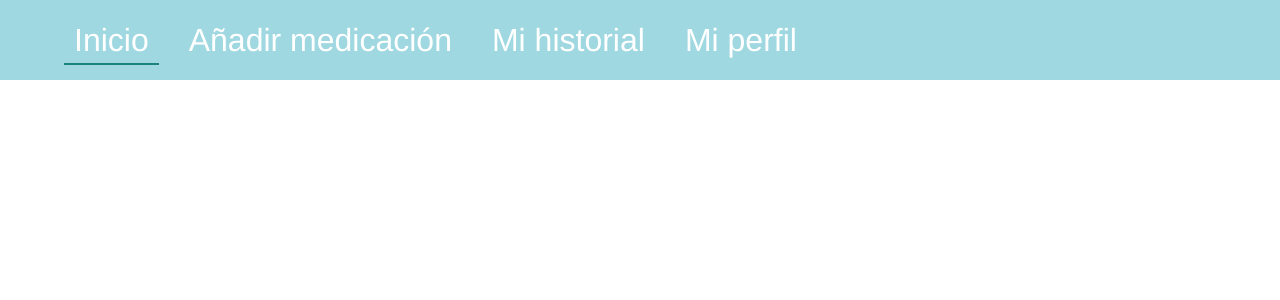
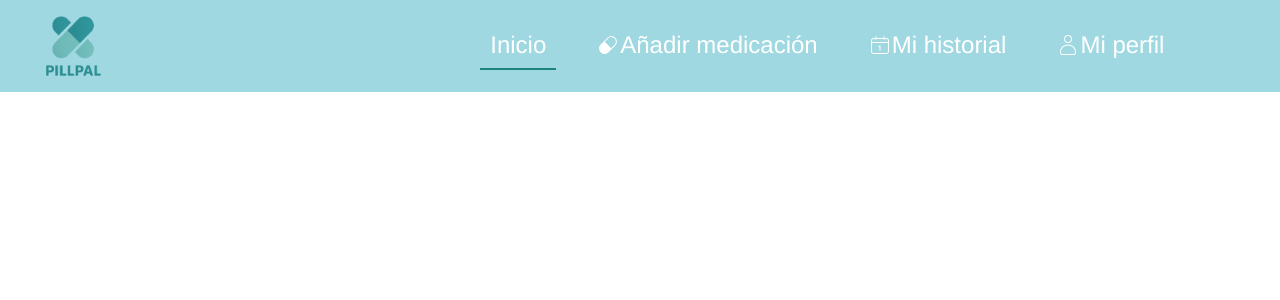
Before and after one commit to PillPal-FullStack/PillPal-Front, a React (Vite) app: page / in a window 1280 px wide. Shown: the top 300 px of the page. Built offline with nearby package versions, Linux system fonts and the light colour scheme.

Commit message:
feat(NavBar): added logo

```diff
--- a/package.json
+++ b/package.json
@@ -13,6 +13,7 @@
     "react": "^19.1.1",
     "react-dom": "^19.1.1",
     "react-hook-form": "^7.62.0",
+    "react-icons": "^5.5.0",
     "react-router-dom": "^7.9.1"
   },
   "devDependencies": {
--- a/src/layout/Layout.jsx
+++ b/src/layout/Layout.jsx
@@ -6,7 +6,7 @@ export default function Layout() {
   return (
     <div>
       <Navbar />
-      <main style={{ padding: "1rem" }}>
+      <main>
         <Outlet />
       </main>
     </div>
--- a/src/layout/NavBar.jsx
+++ b/src/layout/NavBar.jsx
@@ -1,6 +1,10 @@
 import { useState } from "react";
 import { NavLink } from "react-router-dom";
 import styles from "./Navbar.module.css";
+import { CiPill } from "react-icons/ci";
+import { CiCalendarDate } from "react-icons/ci";
+import { CiUser } from "react-icons/ci";
+
 
 export default function Navbar() {
     const [isOpen, setIsOpen] = useState(false);
@@ -9,6 +13,7 @@ export default function Navbar() {
 
     return (
         <nav className={styles.navbar}>
+
             {/* Botón hamburguesa */}
             <button
                 className={`${styles.hamburger} ${isOpen ? styles.open : ""}`}
@@ -18,6 +23,11 @@ export default function Navbar() {
                 <span className={styles.bar}></span>
                 <span className={styles.bar}></span>
             </button>
+
+            {/* Logo */}
+            <div className={styles.logo}>
+                <img src="./public/pillpal.png" alt="Logo" />
+            </div>
 
             {/* Menú */}
             <ul className={`${styles.menu} ${isOpen ? styles.open : ""}`}>
@@ -36,7 +46,7 @@ export default function Navbar() {
                         onClick={() => setIsOpen(false)}
                         className={({ isActive }) => isActive ? styles.activeLink : ""}
                     >
-            Añadir medicación
+                        <CiPill /> Añadir medicación
                     </NavLink>
                 </li>
                 <li>
@@ -45,7 +55,7 @@ export default function Navbar() {
                         onClick={() => setIsOpen(false)}
                         className={({ isActive }) => isActive ? styles.activeLink : ""}
                     >
-            Mi historial
+                        <CiCalendarDate /> Mi historial
                     </NavLink>
                 </li>
                 <li>
@@ -54,7 +64,7 @@ export default function Navbar() {
                         onClick={() => setIsOpen(false)}
                         className={({ isActive }) => isActive ? styles.activeLink : ""}
                     >
-            Mi perfil
+                        <CiUser /> Mi perfil
                     </NavLink>
                 </li>
             </ul>
--- a/src/layout/NavBar.module.css
+++ b/src/layout/NavBar.module.css
@@ -1,29 +1,51 @@
 .navbar {
-  font-size: 2em;
-  padding: 1rem 5%;
+  display: flex;
+  justify-content: flex-end;
+  align-items: center;
+  font-size: 1.5em;
+  padding: 1rem 2%;
   position: fixed;
   top: 0;
   left: 0;
   width: 100%;
+  box-sizing: border-box;
   z-index: 1000;
   background-color: #9FD8E1;
 }
 
 .menu {
   display: flex;
-  gap: 20px;
+  gap: 30px;
   list-style: none;
   padding: 0;
-  margin: 0;
+  margin-left: auto;
+  padding-right: 5rem;
+  max-width: calc(100% - 60px);
 }
 
 .menu li a {
   text-decoration: none;
   color: #fff;
   padding: 5px 10px;
+  display: inline-flex;
+  align-items: center;
 }
+
 .activeLink {
   border-bottom: 2px solid #1D837F;
+}
+
+.logo {
+  display: flex;
+  align-items: center;
+  margin-right: auto;
+  margin-left: 20px;
+}
+
+.logo img {
+  height: 60px;
+  width: auto;
+  object-fit: contain;
 }
 
 /* Botón hamburguesa */
@@ -39,6 +61,7 @@
   padding: 0;
   z-index: 1000;
   margin-top: 5px;
+  margin-right: auto;
 }
 
 .bar {
@@ -62,12 +85,12 @@
   transform: rotate(-45deg) translate(8px, -8px);
 }
 
-
 /* Responsive */
 @media (max-width: 768px) {
   .hamburger {
     display: flex;
   }
+
   .menu {
     display: none;
     flex-direction: column;
@@ -79,7 +102,12 @@
     top: 50px;
     left: 20px;
   }
+
   .menu.open {
     display: flex;
   }
+
+  .logo {
+    margin-left: 0px;
+  }
 }
```
Also changed, not shown: 1 other file (tests, documents, lock files or other folders). Lines whose indentation alone changed are shown as unchanged.
